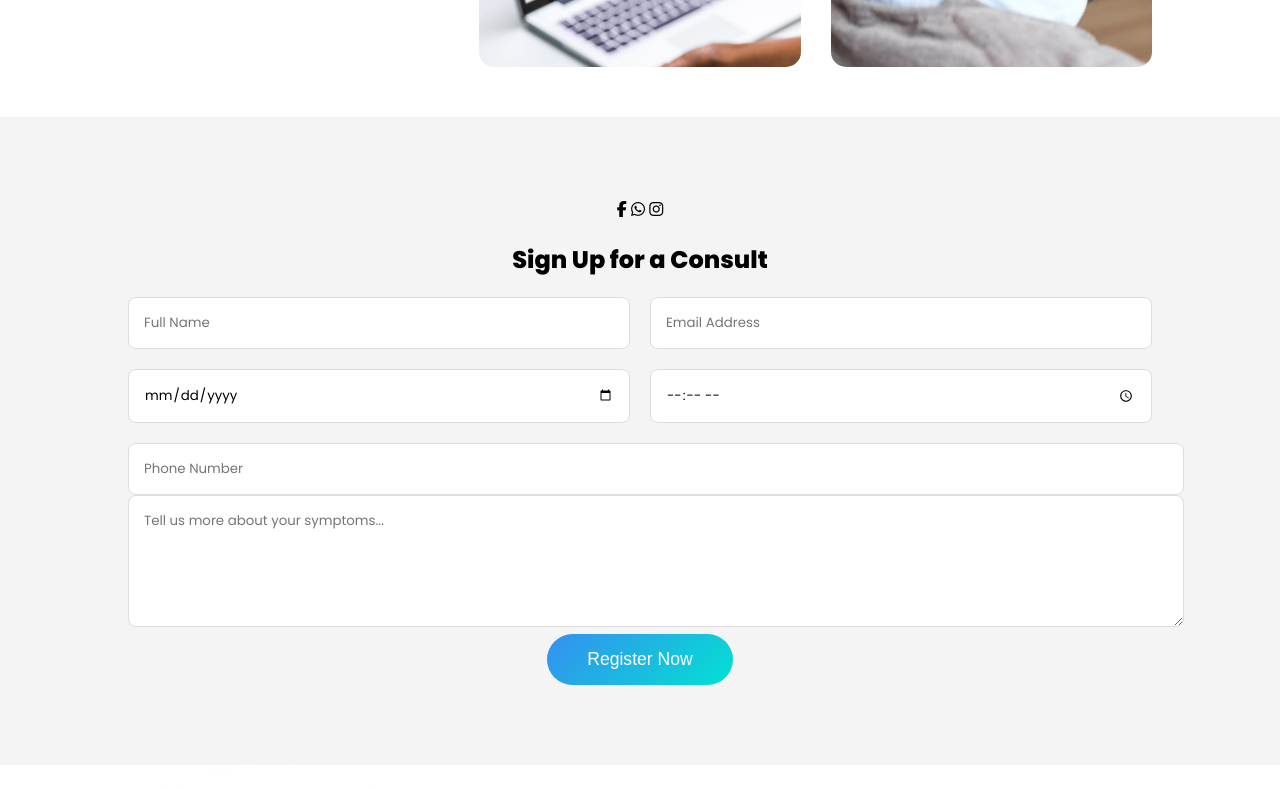
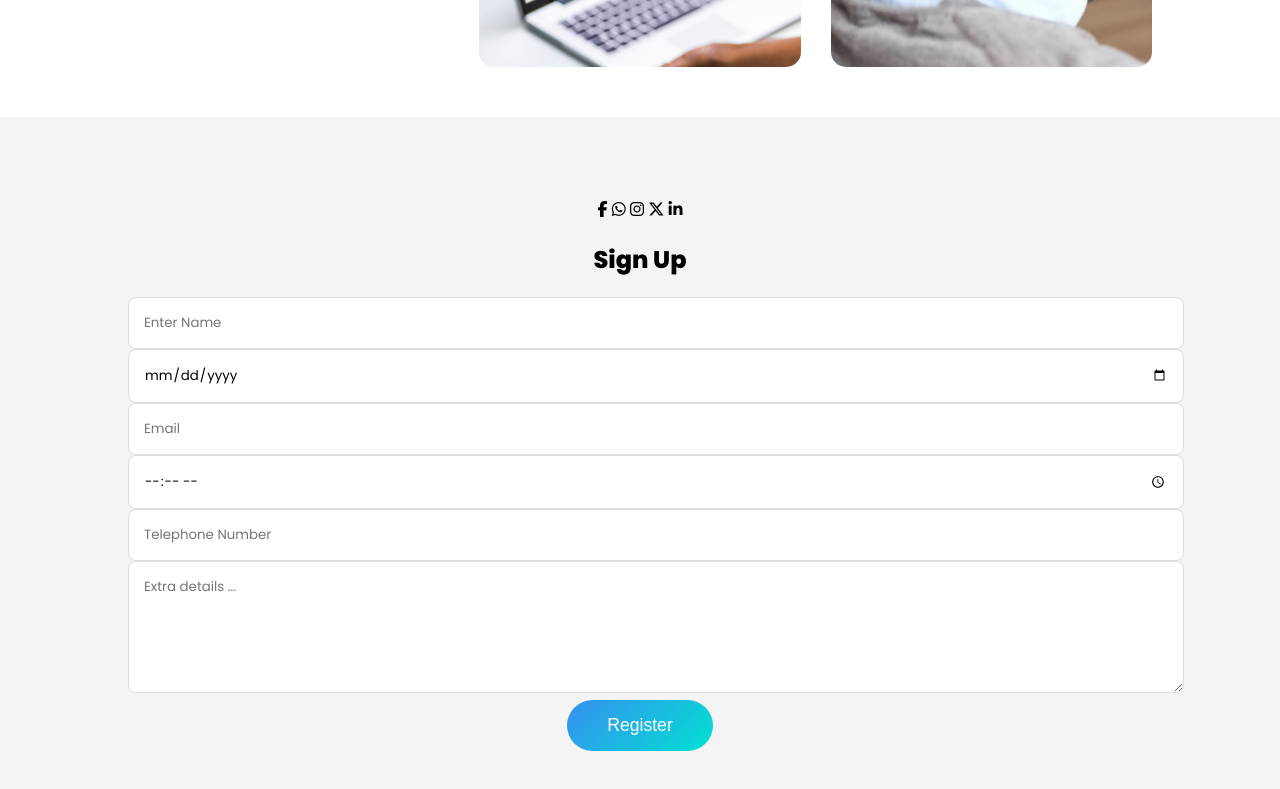
Before and after one commit to OlorunfemiSunday/Medichats, a plain HTML site: page index.html in a window 1280 px wide. Shown: the part 1258-2047 px from the top of the page. Drawn offline with Linux system fonts and the light colour scheme.

Commit message:
Revise signup section with updated form and social icons

```diff
--- a/index.html
+++ b/index.html
@@ -78,20 +78,19 @@
         <i class="fa-brands fa-facebook-f"></i>
         <i class="fa-brands fa-whatsapp"></i>
         <i class="fa-brands fa-instagram"></i>
+        <i class="fa-brands fa-x-twitter"></i>
+        <i class="fa-brands fa-linkedin-in"></i>
     </div>
-        <h2>Sign Up for a Consult</h2>
+    <h2>Sign Up</h2>
     <form id="regForm">
-            <div class="input-group">
-                <input type="text" id="fname" placeholder="Full Name" required>
-                <input type="email" id="email" placeholder="Email Address" required>
-            </div>
-            <div class="input-group">
+        <input type="text" id="fname" placeholder="Enter Name" required>
         <input type="date" required>
+        <input type="email" id="email" placeholder="Email" required>
         <input type="time" required>
-            </div>
-            <input type="tel" placeholder="Phone Number" required>
-            <textarea placeholder="Tell us more about your symptoms..." rows="5"></textarea>
-            <button type="submit" class="chop2">Register Now</button>
+        <input type="tel" placeholder="Telephone Number" required>
+        <textarea placeholder="Extra details ..." rows="5"></textarea>
+
+        <button type="submit" class="chop2">Register</button>
     </form>
 </section>
 
```
Lines whose indentation alone changed are shown as unchanged.
